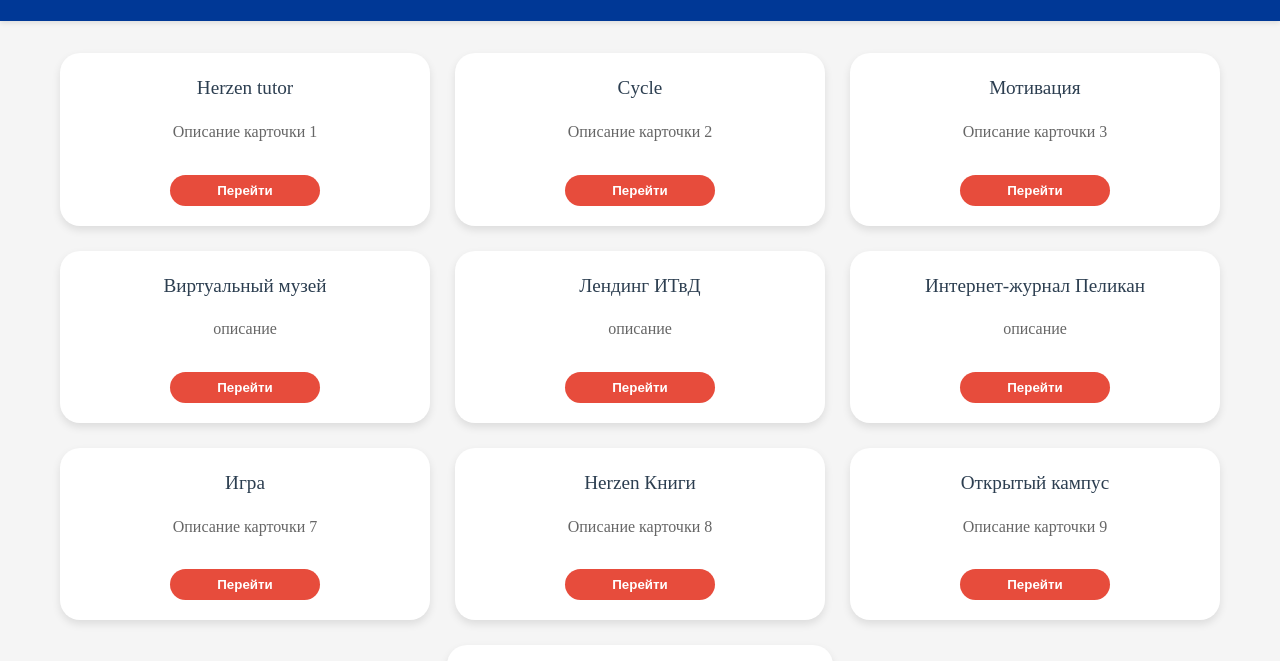
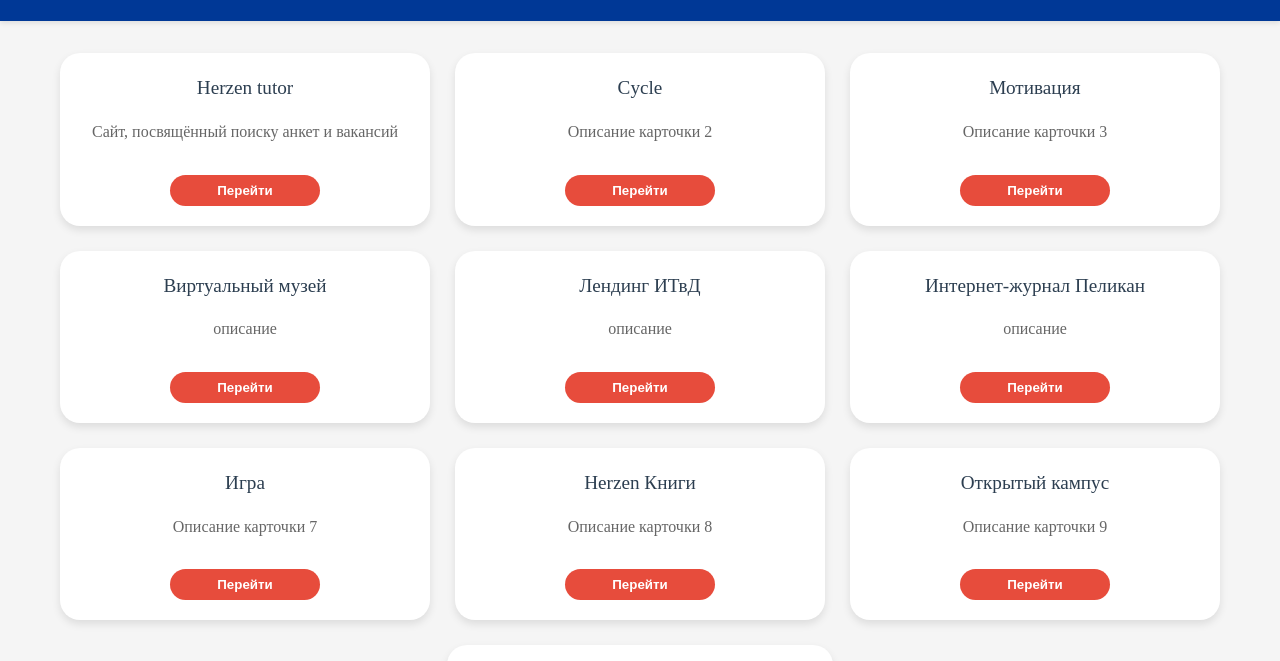
Before and after one commit to HerzenStudents-ITxD/HerzenStudents-ITxD.github.io, a plain HTML site: page index.html in a window 1280 px wide. Shown: the part 70-731 px from the top of the page. Drawn offline with Linux system fonts and the light colour scheme.

Commit message:
описание

```diff
--- a/index.html
+++ b/index.html
@@ -21,7 +21,7 @@
                 <div class="card">
                     <h3>Herzen tutor</h3>
                     <div class="card-content">
-                        Описание карточки 1
+                        Сайт, посвящённый поиску анкет и вакансий
                     </div>
                     <div class="btn-container">
                         <button class="btn">Перейти</button>
```
